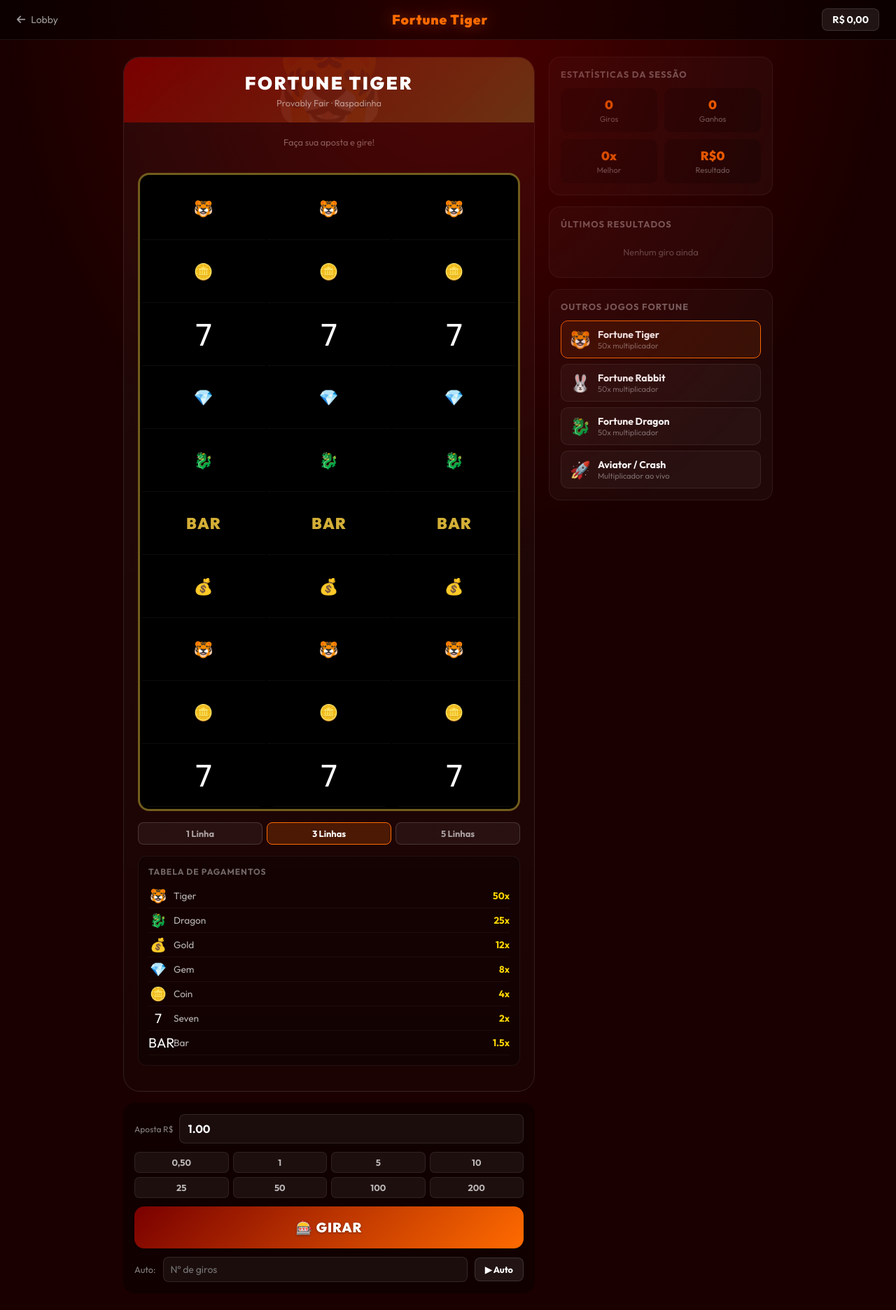
After one commit to DexsDevelopers/raspatest, a PHP site: page /jogos/tiger.php in a window 1280 px wide. The commit adds this page. Shown: the whole page at 70% size. Run offline with PHP 8.4, Linux system fonts and the light colour scheme; data comes from the database, SQL or seed files in the repository.

Commit message:
feat: Fortune Tiger/Rabbit/Dragon slot + Aviator rebrand + lobby atualizado

```diff
--- /dev/null
+++ b/jogos/tiger.php
@@ -0,0 +1,393 @@
+<?php
+session_start();
+require_once __DIR__ . '/../conexao.php';
+$nomeSite = $nomeSite ?? 'Casino';
+$theme    = preg_replace('/[^a-z]/', '', strtolower($_GET['t'] ?? 'tiger'));
+$themes   = [
+    'tiger'  => ['name'=>'Fortune Tiger',  'emoji'=>'🐯', 'color1'=>'#7a0000','color2'=>'#d4af37','accent'=>'#ff6b00','bg'=>'#1a0000'],
+    'rabbit' => ['name'=>'Fortune Rabbit', 'emoji'=>'🐰', 'color1'=>'#4a0070','color2'=>'#ff69b4','accent'=>'#c084fc','bg'=>'#0d0018'],
+    'dragon' => ['name'=>'Fortune Dragon', 'emoji'=>'🐉', 'color1'=>'#003a7a','color2'=>'#00d4aa','accent'=>'#38bdf8','bg'=>'#00091a'],
+];
+$t = $themes[$theme] ?? $themes['tiger'];
+?>
+<!DOCTYPE html>
+<html lang="pt-BR">
+<head>
+<meta charset="UTF-8"><meta name="viewport" content="width=device-width,initial-scale=1.0">
+<title><?= htmlspecialchars($t['name']) ?> — <?= htmlspecialchars($nomeSite) ?></title>
+<link href="https://fonts.googleapis.com/css2?family=Outfit:wght@400;700;900&display=swap" rel="stylesheet">
+<link rel="stylesheet" href="https://cdnjs.cloudflare.com/ajax/libs/font-awesome/6.5.0/css/all.min.css">
+<style>
+*{margin:0;padding:0;box-sizing:border-box}
+body{background:<?= $t['bg'] ?>;color:#fff;font-family:'Outfit',sans-serif;min-height:100vh;overflow-x:hidden}
+.bg-radial{position:fixed;inset:0;background:radial-gradient(ellipse at 50% 0%,<?= $t['color1'] ?>88,transparent 70%);pointer-events:none}
+
+/* NAV */
+.nav{display:flex;align-items:center;justify-content:space-between;padding:12px 24px;background:rgba(0,0,0,.5);border-bottom:1px solid rgba(255,255,255,.08);backdrop-filter:blur(10px)}
+.nav-back{color:rgba(255,255,255,.6);font-size:.875rem;display:flex;align-items:center;gap:8px;text-decoration:none}
+.nav-back:hover{color:#fff}
+.nav-title{font-size:1.2rem;font-weight:900;letter-spacing:.05em;color:<?= $t['accent'] ?>;text-shadow:0 0 20px <?= $t['accent'] ?>88}
+.nav-balance{font-size:.875rem;font-weight:700;color:#fff;background:rgba(255,255,255,.08);border:1px solid rgba(255,255,255,.12);border-radius:8px;padding:6px 14px}
+
+/* MAIN LAYOUT */
+.wrapper{display:grid;grid-template-columns:1fr 320px;gap:20px;max-width:960px;margin:0 auto;padding:24px 16px}
+@media(max-width:700px){.wrapper{grid-template-columns:1fr}}
+
+/* SLOT MACHINE */
+.slot-machine{background:linear-gradient(180deg,rgba(255,255,255,.04),rgba(255,255,255,.01));border:1px solid rgba(255,255,255,.1);border-radius:24px;overflow:hidden}
+.slot-header{background:linear-gradient(135deg,<?= $t['color1'] ?>,<?= $t['color2'] ?>44);padding:20px;text-align:center;position:relative;overflow:hidden}
+.slot-header::before{content:'<?= $t['emoji'] ?>';position:absolute;font-size:8rem;opacity:.08;left:50%;top:50%;transform:translate(-50%,-50%)}
+.slot-title{font-size:1.6rem;font-weight:900;letter-spacing:.1em;position:relative}
+.slot-subtitle{font-size:.8rem;color:rgba(255,255,255,.5);position:relative;margin-top:4px}
+.slot-body{padding:20px}
+
+/* REELS */
+.reels-wrap{background:#000;border:3px solid <?= $t['color2'] ?>88;border-radius:16px;padding:3px;margin-bottom:16px;position:relative;overflow:hidden}
+.reels-inner{display:grid;grid-template-columns:1fr 1fr 1fr;gap:3px}
+.reel{background:rgba(0,0,0,.8);border-radius:10px;overflow:hidden;position:relative}
+.reel-strip{transition:transform .6s cubic-bezier(.22,1,.36,1)}
+.reel-cell{height:90px;display:flex;align-items:center;justify-content:center;font-size:2.8rem;border-bottom:1px solid rgba(255,255,255,.05);user-select:none}
+.reel-cell.text-sym{font-size:1.4rem;font-weight:900;letter-spacing:.05em;color:<?= $t['color2'] ?>}
+
+/* Win line overlay */
+.win-line{position:absolute;top:0;left:0;width:100%;height:100%;pointer-events:none;opacity:0;transition:.3s}
+.win-cell{position:absolute;background:rgba(255,215,0,.2);border:2px solid #ffd700;border-radius:8px;transition:.3s}
+
+/* WIN DISPLAY */
+.win-display{text-align:center;min-height:40px;margin-bottom:12px}
+.win-amount{font-size:2rem;font-weight:900;color:#ffd700;text-shadow:0 0 20px #ffd70088;animation:pop .3s ease}
+.win-label{font-size:.8rem;color:rgba(255,255,255,.5)}
+@keyframes pop{0%{transform:scale(.8);opacity:.5}100%{transform:scale(1);opacity:1}}
+
+/* LINE SELECTOR */
+.line-selector{display:flex;gap:6px;margin-bottom:16px;justify-content:center}
+.line-btn{flex:1;padding:7px;border-radius:8px;border:1px solid rgba(255,255,255,.15);background:rgba(255,255,255,.05);color:rgba(255,255,255,.6);font-size:.8rem;font-weight:700;cursor:pointer;transition:.2s;font-family:'Outfit',sans-serif}
+.line-btn.active,.line-btn:hover{background:<?= $t['accent'] ?>33;border-color:<?= $t['accent'] ?>;color:#fff}
+
+/* PAYTABLE */
+.paytable{background:rgba(0,0,0,.3);border:1px solid rgba(255,255,255,.06);border-radius:12px;padding:14px;margin-bottom:16px}
+.paytable h4{font-size:.75rem;text-transform:uppercase;letter-spacing:.08em;color:rgba(255,255,255,.4);margin-bottom:10px}
+.pay-row{display:flex;align-items:center;justify-content:space-between;padding:5px 0;border-bottom:1px solid rgba(255,255,255,.04);font-size:.85rem}
+.pay-sym{font-size:1.2rem;width:28px;text-align:center}
+.pay-name{flex:1;padding:0 8px;color:rgba(255,255,255,.7)}
+.pay-mult{color:#ffd700;font-weight:700}
+
+/* CONTROLS */
+.controls{background:rgba(0,0,0,.4);border-radius:16px;padding:16px;display:flex;flex-direction:column;gap:12px}
+.amount-row{display:flex;align-items:center;gap:8px}
+.amount-label{font-size:.75rem;color:rgba(255,255,255,.5);white-space:nowrap}
+.amount-input{flex:1;background:rgba(255,255,255,.05);border:1px solid rgba(255,255,255,.1);color:#fff;border-radius:8px;padding:10px 12px;font-size:1rem;font-weight:700;font-family:'Outfit',sans-serif;outline:none}
+.amount-input:focus{border-color:<?= $t['accent'] ?>}
+.quick-bets{display:grid;grid-template-columns:repeat(4,1fr);gap:6px}
+.quick-btn{background:rgba(255,255,255,.06);border:1px solid rgba(255,255,255,.08);color:rgba(255,255,255,.7);border-radius:7px;padding:6px;font-size:.8rem;font-weight:700;cursor:pointer;transition:.2s;font-family:'Outfit',sans-serif}
+.quick-btn:hover{background:rgba(255,255,255,.12);color:#fff}
+.spin-btn{width:100%;padding:18px;border-radius:14px;border:none;font-size:1.2rem;font-weight:900;cursor:pointer;transition:.2s;font-family:'Outfit',sans-serif;letter-spacing:.05em;background:linear-gradient(135deg,<?= $t['color1'] ?>,<?= $t['accent'] ?>);color:#fff;position:relative;overflow:hidden;text-shadow:0 1px 3px rgba(0,0,0,.4)}
+.spin-btn::before{content:'';position:absolute;inset:0;background:linear-gradient(135deg,transparent,rgba(255,255,255,.15),transparent);transform:translateX(-100%);transition:.4s}
+.spin-btn:hover::before{transform:translateX(100%)}
+.spin-btn:hover{transform:translateY(-2px);box-shadow:0 8px 30px <?= $t['accent'] ?>66}
+.spin-btn:disabled{opacity:.5;cursor:not-allowed;transform:none}
+.auto-row{display:flex;align-items:center;gap:10px}
+.auto-label{font-size:.8rem;color:rgba(255,255,255,.5)}
+.auto-input{flex:1;background:rgba(255,255,255,.05);border:1px solid rgba(255,255,255,.1);color:#fff;border-radius:8px;padding:8px 10px;font-size:.875rem;font-family:'Outfit',sans-serif;outline:none}
+.auto-btn{background:rgba(255,255,255,.08);border:1px solid rgba(255,255,255,.12);color:#fff;border-radius:8px;padding:8px 14px;font-size:.8rem;font-weight:700;cursor:pointer;font-family:'Outfit',sans-serif;white-space:nowrap}
+
+/* RIGHT PANEL */
+.right-panel{display:flex;flex-direction:column;gap:16px}
+.panel-card{background:rgba(255,255,255,.03);border:1px solid rgba(255,255,255,.07);border-radius:16px;padding:16px}
+.panel-card h3{font-size:.8rem;text-transform:uppercase;letter-spacing:.08em;color:rgba(255,255,255,.4);margin-bottom:12px}
+.stat-grid{display:grid;grid-template-columns:1fr 1fr;gap:10px}
+.stat-box{background:rgba(0,0,0,.3);border-radius:10px;padding:12px;text-align:center}
+.stat-val{font-size:1.1rem;font-weight:800;color:<?= $t['accent'] ?>}
+.stat-lbl{font-size:.7rem;color:rgba(255,255,255,.4);margin-top:2px}
+.history-list{space-y:6px;display:flex;flex-direction:column;gap:6px;max-height:240px;overflow-y:auto}
+.hist-item{display:flex;align-items:center;justify-content:space-between;background:rgba(0,0,0,.2);border-radius:8px;padding:8px 10px;font-size:.8rem}
+.hist-sym{font-size:1rem}
+.hist-mult{font-weight:700}
+.hist-won{color:#10b981}
+.hist-lost{color:#ef4444}
+.variant-btns{display:grid;grid-template-columns:1fr;gap:8px}
+.var-btn{display:flex;align-items:center;gap:10px;background:rgba(255,255,255,.04);border:1px solid rgba(255,255,255,.08);border-radius:10px;padding:10px 12px;cursor:pointer;transition:.2s;text-decoration:none;color:#fff}
+.var-btn:hover{background:rgba(255,255,255,.08);border-color:rgba(255,255,255,.2)}
+.var-icon{font-size:1.5rem}
+.var-name{font-size:.875rem;font-weight:700}
+.var-sub{font-size:.7rem;color:rgba(255,255,255,.4)}
+.spinning .reel-strip{transition:transform .8s cubic-bezier(.17,.84,.44,1)}
+</style>
+</head>
+<body>
+<div class="bg-radial"></div>
+
+<nav class="nav">
+  <a href="/jogos/" class="nav-back"><i class="fas fa-arrow-left"></i> Lobby</a>
+  <div class="nav-title"><?= htmlspecialchars($t['name']) ?></div>
+  <div class="nav-balance" id="balanceDisplay">Carregando...</div>
+</nav>
+
+<div class="wrapper">
+  <!-- SLOT MACHINE -->
+  <div>
+    <div class="slot-machine">
+      <div class="slot-header">
+        <div class="slot-title"><?= strtoupper($t['name']) ?></div>
+        <div class="slot-subtitle">Provably Fair · <?= htmlspecialchars($nomeSite) ?></div>
+      </div>
+      <div class="slot-body">
+
+        <!-- Win display -->
+        <div class="win-display" id="winDisplay">
+          <div class="win-label">Faça sua aposta e gire!</div>
+        </div>
+
+        <!-- Reels -->
+        <div class="reels-wrap" id="reelsWrap">
+          <div class="reels-inner" id="reelsInner">
+            <?php for ($c = 0; $c < 3; $c++): ?>
+            <div class="reel" id="reel<?= $c ?>">
+              <div class="reel-strip" id="strip<?= $c ?>">
+                <?php $initSyms = ['🐯','🪙','7','💎','🐉','BAR','💰','🐯','🪙','7']; ?>
+                <?php foreach ($initSyms as $s): ?>
+                <div class="reel-cell <?= strlen($s) > 2 ? 'text-sym' : '' ?>"><?= $s ?></div>
+                <?php endforeach; ?>
+              </div>
+            </div>
+            <?php endfor; ?>
+          </div>
+        </div>
+
+        <!-- Line selector -->
+        <div class="line-selector">
+          <?php foreach ([1,3,5] as $l): ?>
+          <button class="line-btn <?= $l==3?'active':'' ?>" onclick="setLines(<?=$l?>,this)"><?=$l?> Linha<?=$l>1?'s':''?></button>
+          <?php endforeach; ?>
+        </div>
+
+        <!-- Paytable -->
+        <div class="paytable">
+          <h4>Tabela de Pagamentos</h4>
+          <div id="paytableRows"></div>
+        </div>
+
+      </div>
+    </div>
+
+    <!-- Controls -->
+    <div class="controls" style="margin-top:16px">
+      <div class="amount-row">
+        <span class="amount-label">Aposta R$</span>
+        <input type="number" id="betAmount" class="amount-input" value="1.00" min="0.10" step="0.50">
+      </div>
+      <div class="quick-bets">
+        <?php foreach ([0.5,1,5,10,25,50,100,200] as $v): ?>
+        <button class="quick-btn" onclick="setBet(<?=$v?>)"><?=$v<1?'0,50':number_format($v,0,'.',',')?></button>
+        <?php endforeach; ?>
+      </div>
+      <button class="spin-btn" id="spinBtn" onclick="spin()">🎰 GIRAR</button>
+      <div class="auto-row">
+        <span class="auto-label">Auto:</span>
+        <input type="number" id="autoCount" class="auto-input" placeholder="Nº de giros" min="1" max="100">
+        <button class="auto-btn" onclick="startAuto()">▶ Auto</button>
+        <button class="auto-btn" id="stopAutoBtn" onclick="stopAuto()" style="display:none;background:#ef444433;border-color:#ef4444">■ Stop</button>
+      </div>
+    </div>
+  </div>
+
+  <!-- RIGHT PANEL -->
+  <div class="right-panel">
+    <div class="panel-card">
+      <h3>Estatísticas da Sessão</h3>
+      <div class="stat-grid">
+        <div class="stat-box"><div class="stat-val" id="statSpins">0</div><div class="stat-lbl">Giros</div></div>
+        <div class="stat-box"><div class="stat-val" id="statWins">0</div><div class="stat-lbl">Ganhos</div></div>
+        <div class="stat-box"><div class="stat-val" id="statBest">0x</div><div class="stat-lbl">Melhor</div></div>
+        <div class="stat-box"><div class="stat-val" id="statNet">R$0</div><div class="stat-lbl">Resultado</div></div>
+      </div>
+    </div>
+
+    <div class="panel-card">
+      <h3>Últimos Resultados</h3>
+      <div class="history-list" id="historyList"><div style="color:rgba(255,255,255,.3);font-size:.8rem;text-align:center;padding:12px">Nenhum giro ainda</div></div>
+    </div>
+
+    <div class="panel-card">
+      <h3>Outros Jogos Fortune</h3>
+      <div class="variant-btns">
+        <a href="/jogos/tiger.php?t=tiger" class="var-btn" style="<?= $theme==='tiger'?'border-color:#ff6b00;background:rgba(255,107,0,.1)':'' ?>">
+          <span class="var-icon">🐯</span>
+          <div><div class="var-name">Fortune Tiger</div><div class="var-sub">50x multiplicador</div></div>
+        </a>
+        <a href="/jogos/tiger.php?t=rabbit" class="var-btn" style="<?= $theme==='rabbit'?'border-color:#c084fc;background:rgba(192,132,252,.1)':'' ?>">
+          <span class="var-icon">🐰</span>
+          <div><div class="var-name">Fortune Rabbit</div><div class="var-sub">50x multiplicador</div></div>
+        </a>
+        <a href="/jogos/tiger.php?t=dragon" class="var-btn" style="<?= $theme==='dragon'?'border-color:#38bdf8;background:rgba(56,189,248,.1)':'' ?>">
+          <span class="var-icon">🐉</span>
+          <div><div class="var-name">Fortune Dragon</div><div class="var-sub">50x multiplicador</div></div>
+        </a>
+        <a href="/jogos/crash.php" class="var-btn">
+          <span class="var-icon">🚀</span>
+          <div><div class="var-name">Aviator / Crash</div><div class="var-sub">Multiplicador ao vivo</div></div>
+        </a>
+      </div>
+    </div>
+  </div>
+</div>
+
+<script>
+const THEME = '<?= $theme ?>';
+const symbols = {
+  tiger:  [{id:'tiger',l:'🐯',m:50},{id:'dragon',l:'🐉',m:25},{id:'gold',l:'💰',m:12},{id:'gem',l:'💎',m:8},{id:'coin',l:'🪙',m:4},{id:'seven',l:'7',m:2},{id:'bar',l:'BAR',m:1.5}],
+  rabbit: [{id:'rabbit',l:'🐰',m:50},{id:'flower',l:'🌸',m:25},{id:'moon',l:'🌙',m:12},{id:'gem',l:'💎',m:8},{id:'coin',l:'🪙',m:4},{id:'seven',l:'7',m:2},{id:'bar',l:'BAR',m:1.5}],
+  dragon: [{id:'dragon',l:'🐉',m:50},{id:'fire',l:'🔥',m:25},{id:'pearl',l:'🔮',m:12},{id:'gem',l:'💎',m:8},{id:'coin',l:'🪙',m:4},{id:'seven',l:'7',m:2},{id:'bar',l:'BAR',m:1.5}],
+};
+const syms = symbols[THEME] || symbols.tiger;
+
+// Paytable
+const pt = document.getElementById('paytableRows');
+syms.forEach(s => {
+  pt.innerHTML += `<div class="pay-row"><span class="pay-sym">${s.l}</span><span class="pay-name">${s.id.charAt(0).toUpperCase()+s.id.slice(1)}</span><span class="pay-mult">${s.m}x</span></div>`;
+});
+
+let lines = 3, autoRunning = false, autoLeft = 0;
+let stats = {spins:0, wins:0, best:0, net:0};
+let history = [];
+let spinning = false;
+
+function setBet(v) { document.getElementById('betAmount').value = v.toFixed(2); }
+function setLines(n, btn) {
+  lines = n;
+  document.querySelectorAll('.line-btn').forEach(b => b.classList.remove('active'));
+  btn.classList.add('active');
+}
+
+function buildStrip(resultCol) {
+  const extra = 12;
+  let cells = '';
+  for (let i = 0; i < extra; i++) {
+    const s = syms[Math.floor(Math.random() * syms.length)];
+    cells += `<div class="reel-cell ${s.l.length > 2 ? 'text-sym' : ''}">${s.l}</div>`;
+  }
+  resultCol.forEach(r => {
+    cells += `<div class="reel-cell ${r.label.length > 2 ? 'text-sym' : ''}">${r.label}</div>`;
+  });
+  return cells;
+}
+
+async function spin() {
+  if (spinning) return;
+  spinning = true;
+  const btn = document.getElementById('spinBtn');
+  btn.disabled = true;
+  document.getElementById('winDisplay').innerHTML = '<div class="win-label">Girando...</div>';
+
+  const amount = parseFloat(document.getElementById('betAmount').value);
+  const body = new FormData();
+  body.append('amount', amount); body.append('lines', lines); body.append('theme', THEME);
+
+  const r = await fetch('/api/games/slot.php', {method:'POST', body});
+  const d = await r.json();
+
+  if (!d.success) {
+    showToast('❌ ' + d.error, 'red');
+    spinning = false; btn.disabled = false; return;
+  }
+
+  // Animate reels
+  const grid = d.grid; // [row][col] of objects
+  for (let col = 0; col < 3; col++) {
+    const colData = [grid[0][col], grid[1][col], grid[2][col]];
+    const strip = document.getElementById('strip' + col);
+    const cellH = 90;
+    const extraCells = 12;
+
+    strip.innerHTML = buildStrip(colData);
+    strip.style.transition = 'none';
+    strip.style.transform = `translateY(${-extraCells * cellH}px)`;
+    strip.offsetHeight; // reflow
+
+    const delay = col * 150;
+    setTimeout(() => {
+      strip.style.transition = `transform ${0.7 + col * 0.1}s cubic-bezier(.22,1,.36,1)`;
+      strip.style.transform = `translateY(${-(extraCells - 1) * cellH}px)`;
+    }, delay);
+  }
+
+  // Show result after animation
+  setTimeout(() => {
+    showResult(d, amount);
+    spinning = false;
+    btn.disabled = false;
+    if (autoRunning && autoLeft > 0) {
+      autoLeft--;
+      document.getElementById('spinBtn').textContent = `🎰 AUTO (${autoLeft})`;
+      if (autoLeft > 0) setTimeout(spin, 800);
+      else stopAuto();
+    }
+  }, 1200);
+}
+
+function showResult(d, amount) {
+  const won = d.profit > 0;
+  stats.spins++;
+  stats.net += d.net;
+  if (won) { stats.wins++; if (d.multiplier > stats.best) stats.best = d.multiplier; }
+
+  document.getElementById('statSpins').textContent = stats.spins;
+  document.getElementById('statWins').textContent  = stats.wins;
+  document.getElementById('statBest').textContent  = stats.best + 'x';
+  const netEl = document.getElementById('statNet');
+  netEl.textContent = (stats.net >= 0 ? '+' : '') + 'R$' + stats.net.toFixed(2);
+  netEl.style.color = stats.net >= 0 ? '#10b981' : '#ef4444';
+
+  const winEl = document.getElementById('winDisplay');
+  if (won) {
+    winEl.innerHTML = `<div class="win-amount">+R$ ${d.profit.toFixed(2)}</div><div class="win-label">${d.multiplier}x — ${d.wins.length} linha${d.wins.length>1?'s':''} vencedora${d.wins.length>1?'s':''}!</div>`;
+    showToast(`🏆 +R$ ${d.profit.toFixed(2)} (${d.multiplier}x)`, 'green');
+  } else {
+    winEl.innerHTML = '<div class="win-label" style="color:rgba(239,68,68,.7)">Sem sorte desta vez...</div>';
+  }
+
+  // History
+  history.unshift({won, net: d.net, mult: d.multiplier, sym: d.grid[1][1].label});
+  if (history.length > 20) history.pop();
+  const hl = document.getElementById('historyList');
+  hl.innerHTML = history.map(h =>
+    `<div class="hist-item"><span class="hist-sym">${h.sym}</span><span class="${h.won?'hist-won':'hist-lost'}">${h.won?'+':'-'}R$ ${Math.abs(h.net).toFixed(2)}</span><span class="hist-mult" style="color:rgba(255,255,255,.4)">${h.mult}x</span></div>`
+  ).join('');
+
+  fetchBalance();
+}
+
+function startAuto() {
+  const n = parseInt(document.getElementById('autoCount').value);
+  if (!n || n < 1) return showToast('Defina o número de giros', 'red');
+  autoRunning = true; autoLeft = n;
+  document.getElementById('stopAutoBtn').style.display = '';
+  document.getElementById('spinBtn').textContent = `🎰 AUTO (${n})`;
+  spin();
+}
+function stopAuto() {
+  autoRunning = false; autoLeft = 0;
+  document.getElementById('stopAutoBtn').style.display = 'none';
+  document.getElementById('spinBtn').textContent = '🎰 GIRAR';
+}
+
+async function fetchBalance() {
+  try {
+    const r = await fetch('/api/get_saldo.php');
+    const d = await r.json();
+    document.getElementById('balanceDisplay').textContent = 'R$ ' + parseFloat(d.saldo ?? 0).toLocaleString('pt-BR', {minimumFractionDigits:2});
+  } catch(e) {}
+}
+
+function showToast(msg, color) {
+  const t = document.createElement('div');
+  t.style.cssText = `position:fixed;top:80px;right:20px;z-index:9999;padding:12px 20px;border-radius:12px;font-weight:700;font-family:Outfit,sans-serif;font-size:.95rem;background:${color==='green'?'#10b981':'#ef4444'};color:#fff;box-shadow:0 8px 30px rgba(0,0,0,.4)`;
+  t.textContent = msg; document.body.appendChild(t);
+  setTimeout(() => t.style.opacity='0', 2500);
+  setTimeout(() => t.remove(), 3000);
+}
+
+fetchBalance();
+</script>
+</body>
+</html>
```
Also changed, not shown: api/games/slot.php (added, +125 -0 lines), jogos/index.php (+56 -2 lines).
